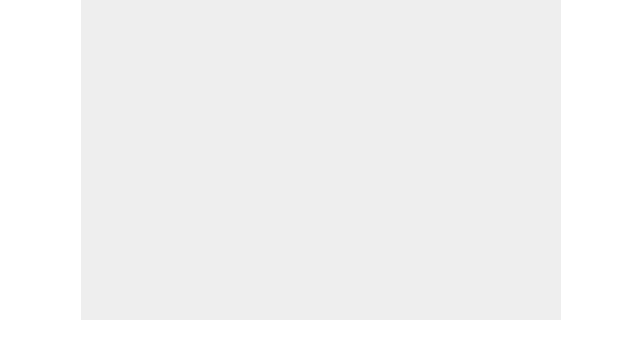
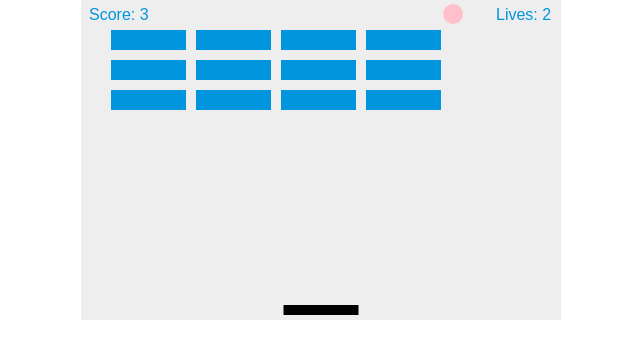
Before and after one commit to GeorgeCloud/Breakout, a plain HTML site: page index.html in a window 1280 px wide. Shown: the whole page, without its empty margins (319-959 px from the left). Drawn offline with Linux system fonts and the light colour scheme.

Commit message:
add: requestAnimationFrame on every ball move / key press

```diff
--- a/index.html
+++ b/index.html
@@ -19,7 +19,189 @@
     <canvas id="myCanvas" width="480" height="320"></canvas>
 
     <script>
-      // JavaScript code goes here
+      const canvas = document.getElementById("myCanvas");
+      const ctx = canvas.getContext("2d");
+
+      const canvasWidth = canvas.width;
+      const canvasHeight = canvas.height;
+
+      const smallBrush = 4;
+      const mediumBrush = 7;
+      const largeBrush = 10;
+
+      let x = canvas.width/2;
+      let y = canvas.height-30;
+      let dx = 2;
+      let dy = -2;
+
+      let paddleHeight = 10;
+      let paddleWidth = 75;
+      let paddleX = (canvasWidth-paddleWidth)/2;
+
+      let rightPressed = false;
+      let leftPressed = false;
+
+      let brickRowCount = 5;
+      let brickColumnCount = 3;
+      let brickWidth = 75;
+      let brickHeight = 20;
+      let brickPadding = 10;
+      let brickOffsetTop = 30;
+      let brickOffsetLeft = 30;
+
+      let score = 0;
+      let lives = 3;
+
+      let bricks = [];
+      for (let c=0; c<brickColumnCount; c++) {
+        bricks[c] = [];
+        for (let r=0; r<brickRowCount; r++) {
+          bricks[c][r] = { x: 0, y: 0, status: 1 };
+        }
+      }
+
+      document.addEventListener("keydown", keyDownHandler, false);
+      document.addEventListener("keyup", keyUpHandler, false);
+      document.addEventListener("mousemove", mouseMoveHandler, false);
+
+      function keyDownHandler(e) {
+          if (e.key == "Right" || e.key == "ArrowRight") {
+              rightPressed = true;
+          }
+          else if (e.key == "Left" || e.key == "ArrowLeft") {
+              leftPressed = true;
+          }
+      }
+
+      function keyUpHandler(e) {
+          if (e.key == "Right" || e.key == "ArrowRight") {
+              rightPressed = false;
+          }
+          else if (e.key == "Left" || e.key == "ArrowLeft") {
+              leftPressed = false;
+          }
+      }
+
+      function mouseMoveHandler(e) {
+        const relativeX = e.clientX - canvas.offsetLeft;
+        if (relativeX > 0 && relativeX < canvasWidth) {
+          paddleX = relativeX - paddleWidth / 2;
+        }
+      }
+
+      function collisionDetection() {
+        for (let c=0; c<brickColumnCount; c++) {
+          for (let r=0; r<brickRowCount; r++) {
+            let b = bricks[c][r];
+            if (b.status == 1) {
+              if (x > b.x && x < b.x+brickWidth && y > b.y && y < b.y+brickHeight) {
+                dy = -dy;
+                b.status = 0;
+                score++;
+                if (score == brickRowCount*brickColumnCount) {
+                  alert("YOU WIN, CONGRATS!");
+                  document.location.reload();
+                }
+              }
+            }
+          }
+        }
+      }
+
+      function drawBall() {
+        ctx.beginPath();
+        ctx.arc(x, y, largeBrush, 0, Math.PI*2);
+        ctx.fillStyle = "pink";
+        ctx.fill();
+        ctx.closePath();
+      }
+
+      function drawPaddle() {
+        ctx.beginPath();
+        ctx.rect(paddleX, canvasHeight-paddleHeight-5, paddleWidth, paddleHeight);
+        ctx.fillStyle = "black";
+        ctx.fill();
+        ctx.closePath();
+      }
+
+      function drawBricks() {
+        for (let c=0; c<brickColumnCount; c++) {
+          for (let r=0; r<brickRowCount; r++) {
+            if (bricks[c][r].status == 1) {
+              let brickX = (r*(brickWidth+brickPadding))+brickOffsetLeft;
+              let brickY = (c*(brickHeight+brickPadding))+brickOffsetTop;
+              bricks[c][r].x = brickX;
+              bricks[c][r].y = brickY;
+              ctx.beginPath();
+              ctx.rect(brickX, brickY, brickWidth, brickHeight);
+              ctx.fillStyle = "#0095DD";
+              ctx.fill();
+              ctx.closePath();
+            }
+          }
+        }
+      }
+      function drawScore() {
+        ctx.font = "16px Arial";
+        ctx.fillStyle = "#0095DD";
+        ctx.fillText(`Score: ${score}`, 8, 20);
+      }
+
+      function drawLives() {
+        ctx.font = "16px Arial";
+        ctx.fillStyle = "#0095DD";
+        ctx.fillText(`Lives: ${lives}`, canvasWidth - 65, 20);
+      }
+
+      function draw() {
+        ctx.clearRect(0, 0, canvasWidth, canvasHeight);
+        drawBricks();
+        drawBall();
+        drawPaddle();
+        drawScore();
+        drawLives();
+        collisionDetection();
+
+        if (x + dx > canvasWidth-largeBrush || x + dx < largeBrush) {
+          dx = -dx;
+        }
+
+        if(y + dy < largeBrush) {
+           dy = -dy;
+         }
+         else if(y + dy > canvas.height-largeBrush) {
+           if(x > paddleX && x < paddleX + paddleWidth) {
+             dy = -dy;
+           }
+           else {
+             lives--;
+             if(!lives) {
+               alert("GAME OVER");
+               document.location.reload();
+             }
+             else {
+               x = canvas.width/2;
+               y = canvas.height-30;
+               dx = 3;
+               dy = -3;
+               paddleX = (canvas.width-paddleWidth)/2;
+             }
+           }
+         }
+
+        if (rightPressed){
+          paddleX = Math.min(paddleX + 7, canvas.width - paddleWidth);
+        } else if (leftPressed) {
+          paddleX = Math.max(paddleX - 7, 0);
+        }
+
+        x += dx;
+        y += dy;
+        requestAnimationFrame(draw);
+      }
+
+      draw();
+
     </script>
   </body>
 </html>
```
